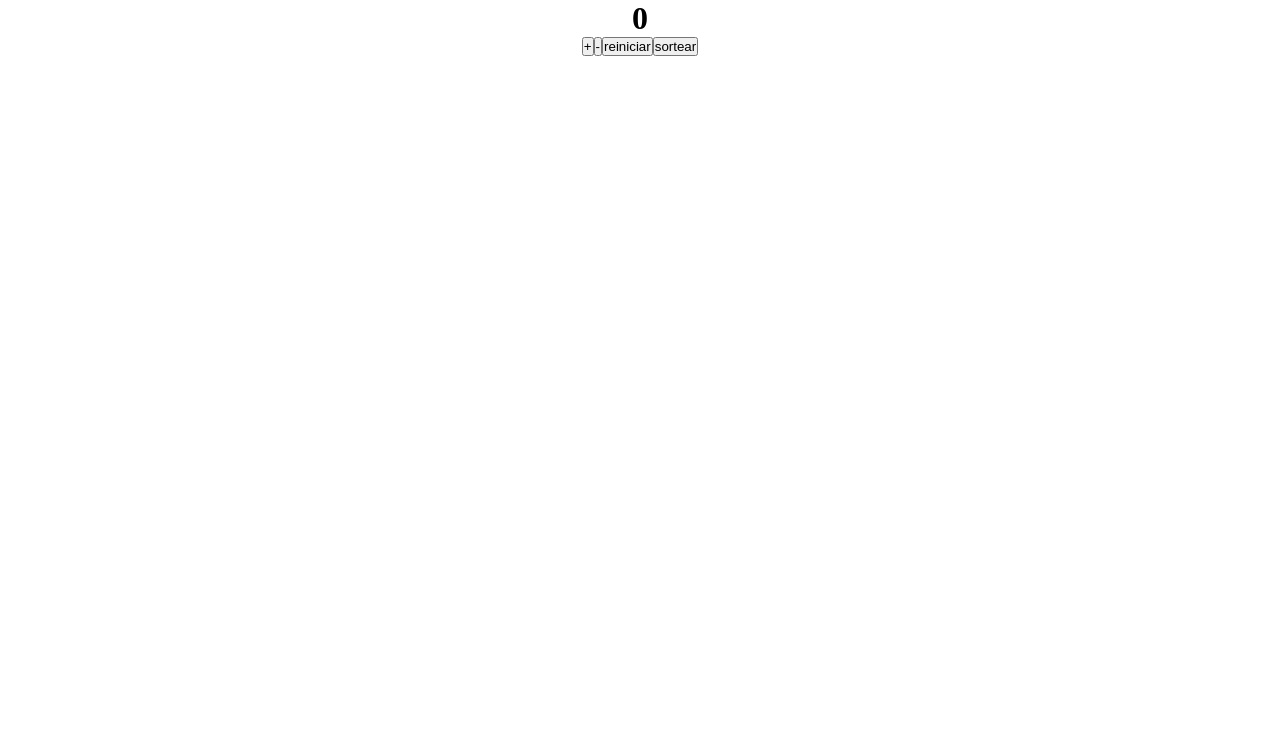
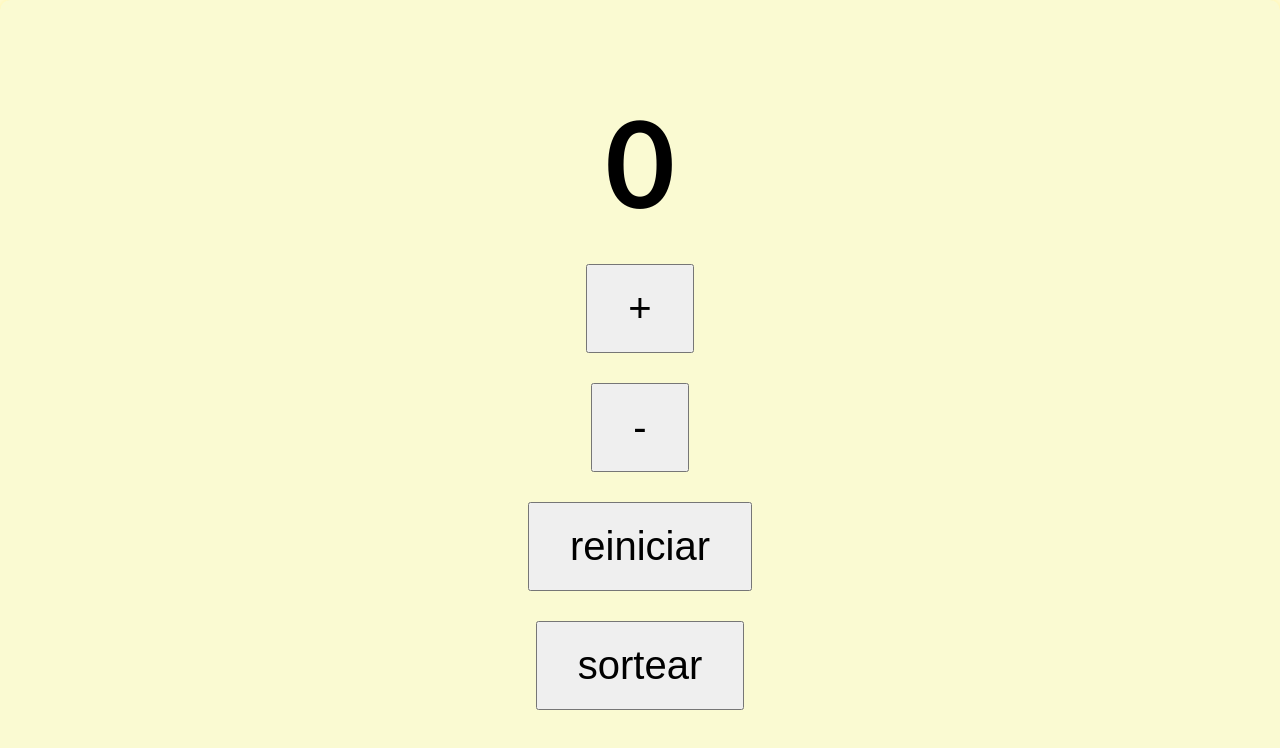
Before and after one commit to gabimichachi/projetos-react, a React (Vite) app in the folder students/: page / in a window 1280 px wide. Shown: the top 748 px of the page. Built offline with nearby package versions, Linux system fonts and the light colour scheme.

Commit message:
modify: arrumando o css

```diff
--- a/students/src/components/UseStateHook/UseStateHook.module.css
+++ b/students/src/components/UseStateHook/UseStateHook.module.css
@@ -4,4 +4,20 @@
     align-items: center;
     justify-content: center;
     border-radius: 10px;
+    background-color: lightgoldenrodyellow;
+    box-shadow: 0 0 30px #ffeb3b;
+    width: 100vw;
+    height: 100vh;
+    gap: 30px;
+    display: flex;
 }
+
+.Contador{
+    font-size: 120px;
+    font-family: 'Trebuchet MS', 'Lucida Sans Unicode', 'Lucida Grande', 'Lucida Sans', Arial, sans-serif;
+}
+
+.aumentar{
+    font-size: 40px;
+    padding: 20px 40px;
+}
```
